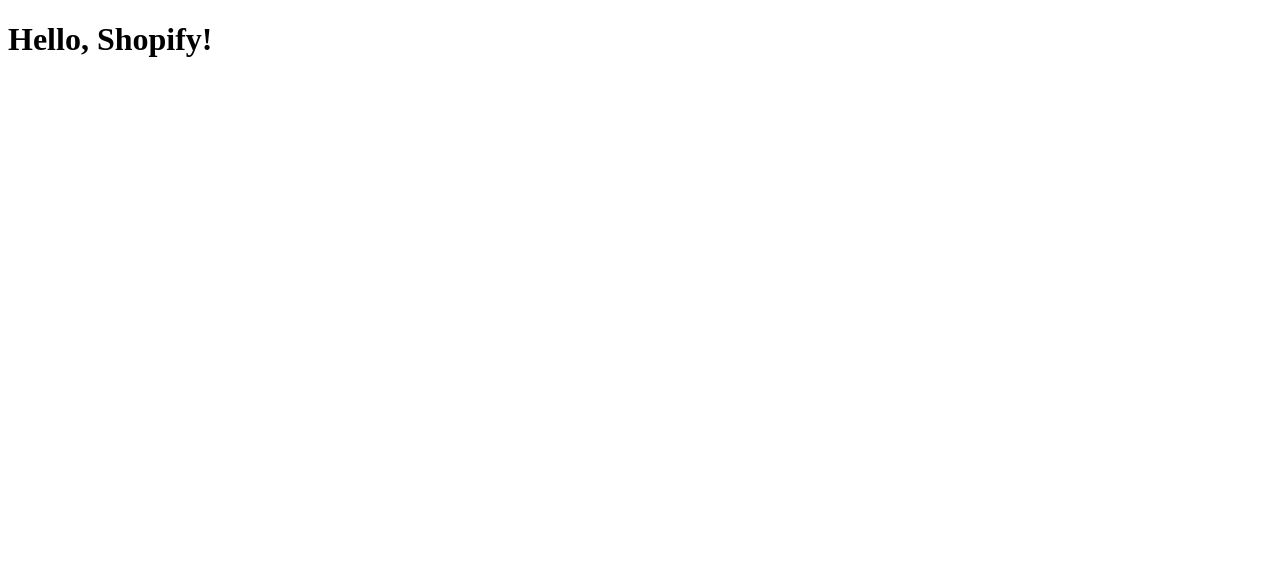
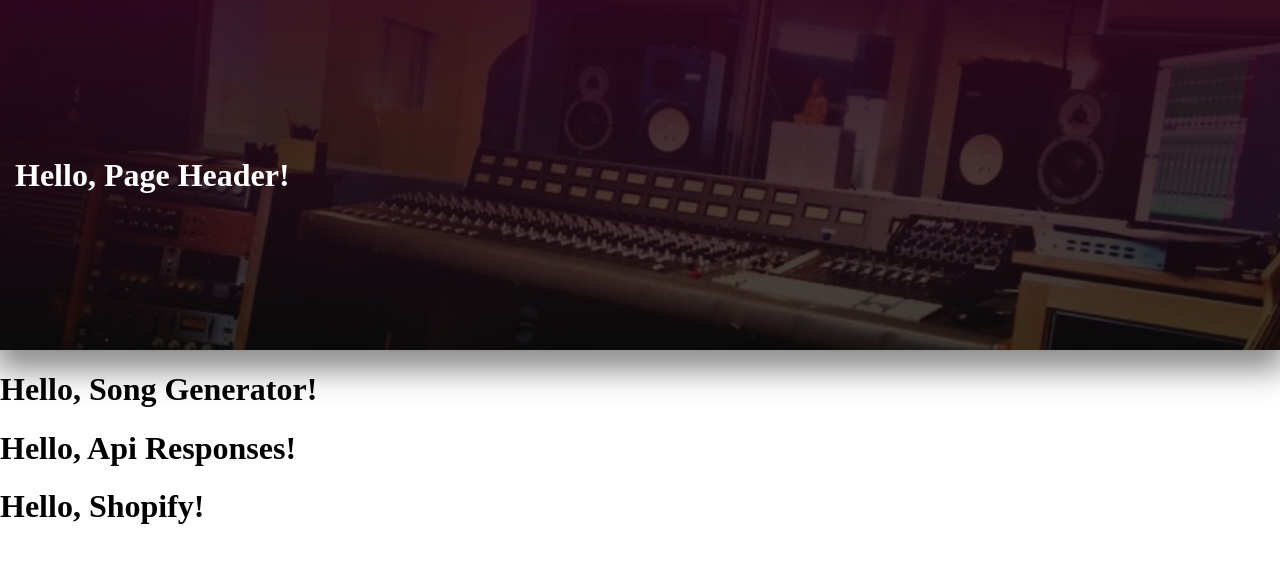
Before and after one commit to blain-crawford/Shopify-Intern-Challenge, a React app: page / in a window 1280 px wide. Shown: the top 562 px of the page. Built offline with nearby package versions, Linux system fonts and the light colour scheme.

Commit message:
adding in components, and beginning to style page-header

```diff
--- /dev/null
+++ b/src/components/ApiResponses.js
@@ -0,0 +1,12 @@
+import React, { useState } from "react";
+
+const ApiResponses = () => {
+
+  return (
+    <div>
+      <h1>Hello, Api Responses!</h1>
+    </div>
+  )
+}
+
+export default ApiResponses;
--- a/src/components/App.js
+++ b/src/components/App.js
@@ -1,9 +1,14 @@
 import React, { useState } from 'react';
-
+import PageHeader from './PageHeader';
+import SongGenerator from './SongGeneratorForm';
+import ApiResponses from './ApiResponses';
 
 const App = () => {
   return (
     <div>
+      <PageHeader />
+      <SongGenerator />
+      <ApiResponses />
       <h1>Hello, Shopify!</h1>
     </div>
   );
--- /dev/null
+++ b/src/components/PageHeader.js
@@ -0,0 +1,13 @@
+import React, { useState } from 'react';
+import { StyledHeader } from './mui styles/pageHeaderStyle';
+
+const PageHeader = () => {
+
+  return (
+    <StyledHeader>
+      <h1>Hello, Page Header!</h1>
+    </StyledHeader>
+  )
+}
+
+export default PageHeader;
--- /dev/null
+++ b/src/components/SongGeneratorForm.js
@@ -0,0 +1,12 @@
+import React, { useState } from 'react';
+
+const SongGenerator = () => {
+
+  return (
+    <div>
+      <h1>Hello, Song Generator!</h1>
+    </div>
+  )
+}
+
+export default SongGenerator;
--- /dev/null
+++ b/src/components/mui styles/pageHeaderStyle.js
@@ -0,0 +1,24 @@
+import { styled } from '@mui/system';
+import HeaderBackground from '../../images/Header-Background.jpeg'
+
+export const StyledHeader = styled('header', {
+  name: 'StyledHeader',
+  slot: 'PageTopper',
+})({
+  height: '40vh',
+  backgroundImage: `linear-gradient(rgb(44, 4, 28, .9),rgba(.3, .5, .6, .7)), url(${HeaderBackground})`,
+  backgroundPosition: 'bottom',
+  backgroundRepeat: 'no-repeat',
+  backgroundSize: 'cover',
+  color: 'white',
+  padding: '15px',
+  postition: 'relative',
+  display: 'flex',
+  flexDirection: 'row',
+  alignItems: 'center',
+  justifyContent: 'space-between',
+  '.MuiSvgIcon-root': {
+    fontSize: '55px',
+  },
+  boxShadow: '0px 15px 29px 5px rgba(0,0,0,0.46)',
+});
--- a/src/index.html
+++ b/src/index.html
@@ -6,7 +6,7 @@
     <meta name="viewport" content="width=device-width, initial-scale=1.0" />
     <title>Document</title>
   </head>
-  <body>
+  <body style='margin: 0; padding: 0'>
     <div id="app"></div>
   </body>
 </html>
```
Also changed, not shown: src/images/Header-Background.jpeg (added).
